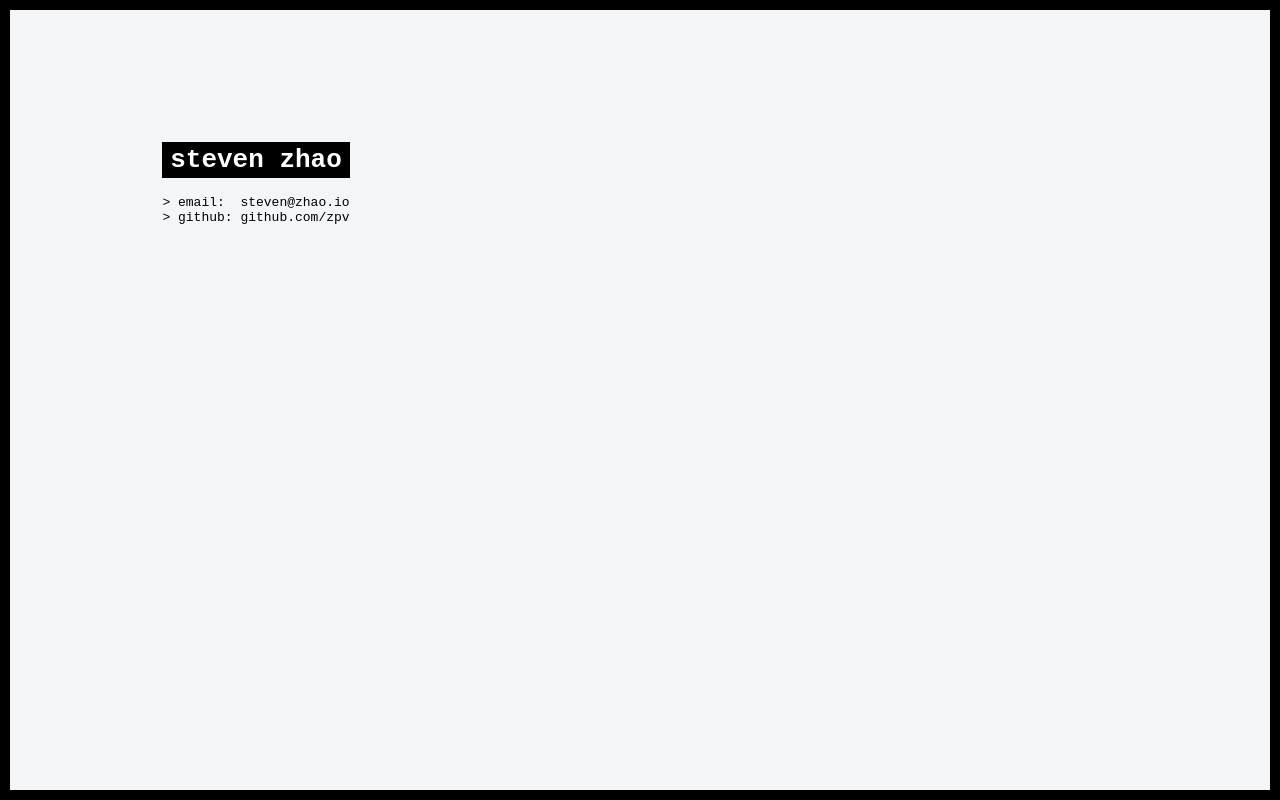
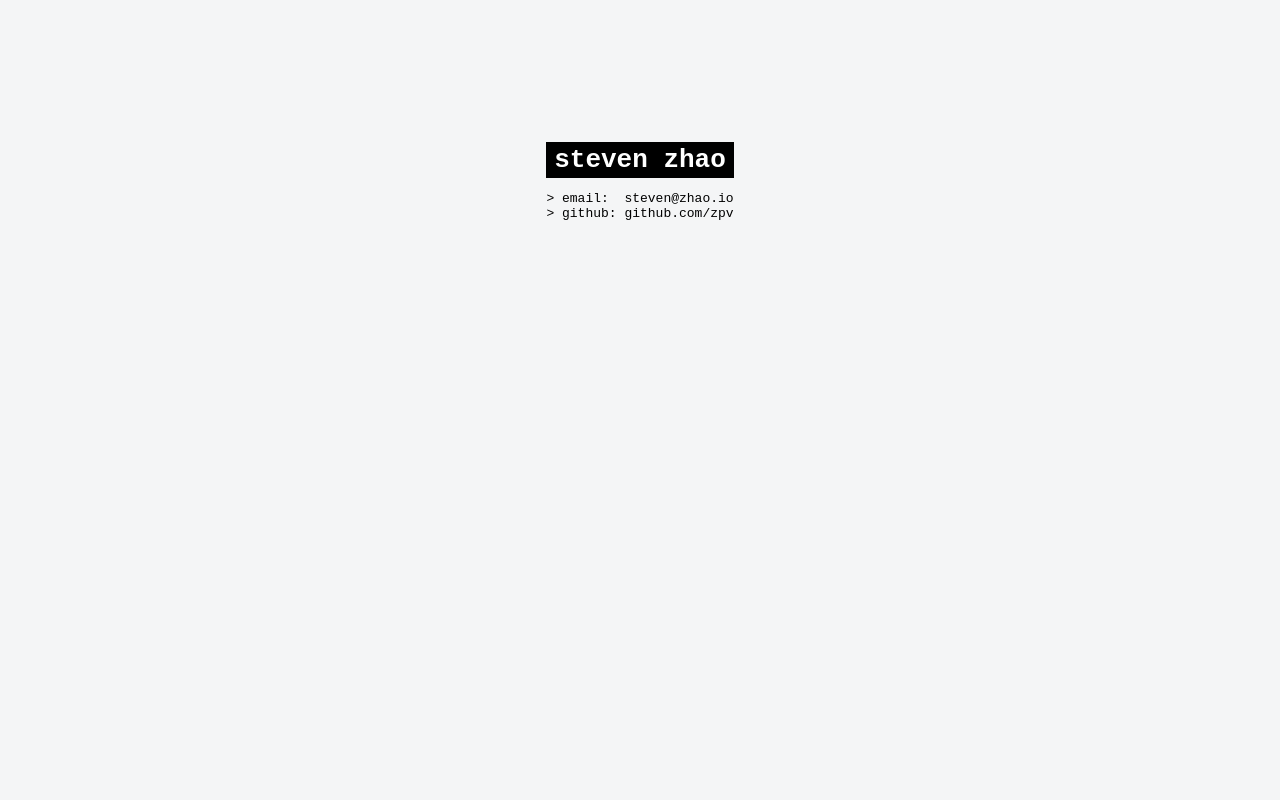
Before and after one commit to zpv/personal-page, a website built with webpack: page src/index.html in a window 1280 px wide. Built offline with nearby package versions, Linux system fonts and the light colour scheme.

Commit message:
Center contact info

```diff
--- a/src/index.html
+++ b/src/index.html
@@ -9,7 +9,6 @@
 </head>
 
 <body>
-  <div class="vignette"></div>
   <main class="wrapper">
     <div class="inner-wrapper">
       <div class="contact">
--- a/src/scss/main.scss
+++ b/src/scss/main.scss
@@ -4,7 +4,8 @@ body {
 }
 
 .wrapper {
-  padding: 10%;
+  padding-top: 10%;
+  margin: 0 auto;
 }
 
 .vignette {
@@ -24,12 +25,12 @@ body {
 }
 
 .contact {
-  margin-left: 20px;
+  margin: 0 auto;
 
   h1 {
     background-color: black;
     padding: 0.1em 0.3em;
-    margin-right: 0.3em;
+    margin: 0 auto;
     color: white;
     margin-top: 0;
   }
```
